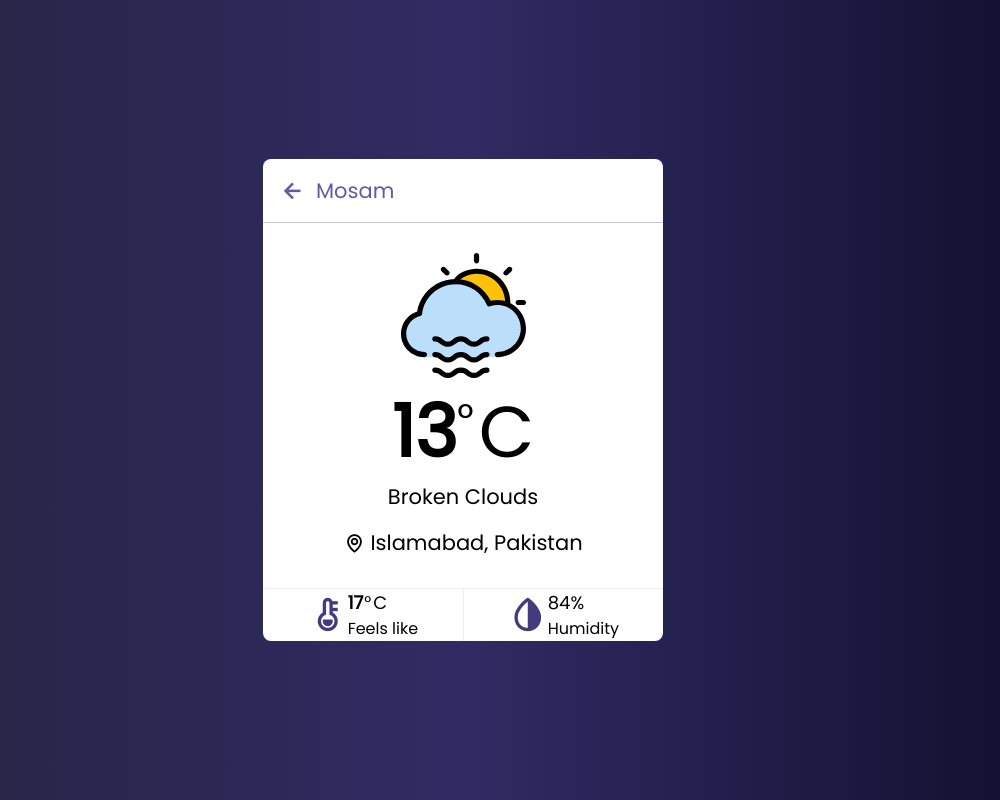
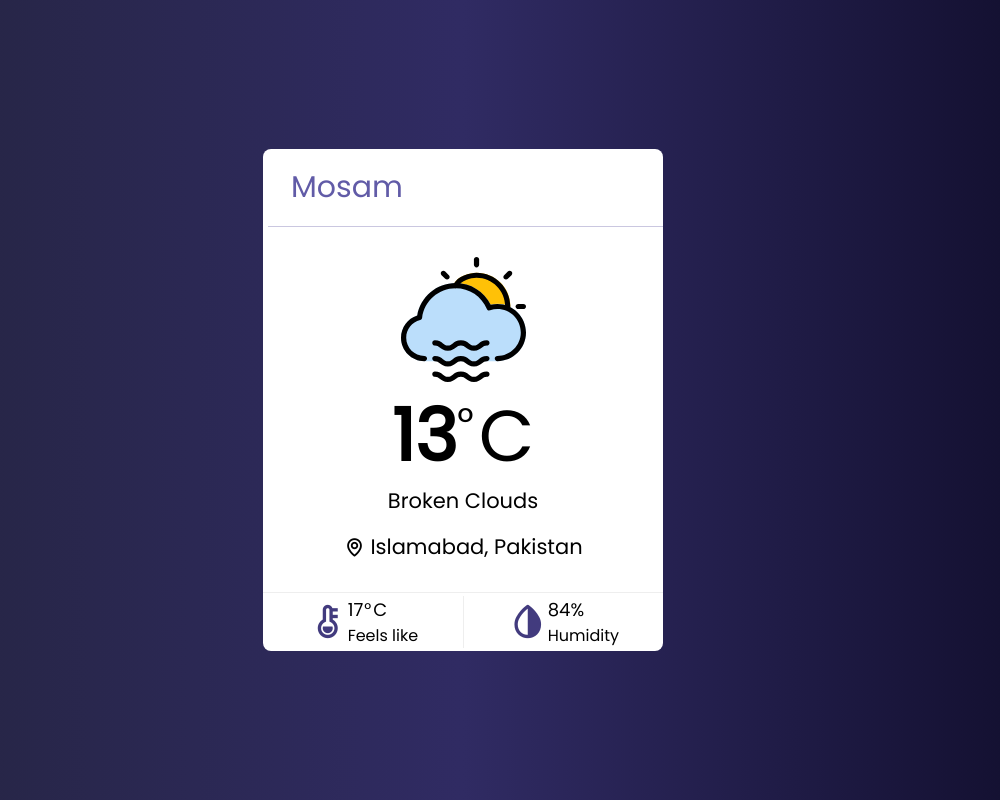
Before and after one commit to usmankh07/Mosam-1.0, a plain HTML site: page index.html in a window 1280 px wide. Shown: the whole page, without its empty margins (177-1177 px from the left). Drawn offline with nearby package versions, Linux system fonts and the light colour scheme.

Commit message:
Updated index.html and styles.css with new features

```diff
--- a/css/styles.css
+++ b/css/styles.css
@@ -33,13 +33,18 @@ body {
 
 header i {
     cursor: pointer;
+    font-size: 0px;
+    margin-right: 8px;
+}
+.wrapper.active header {
     font-size: 30px;
-    margin-right: 8px;
+    margin-left: 5px;
 }
 .wrapper .input-part {
     display: none;
     margin: 20px 25px 30px;
 }
+
 .input-part .info-txt {
     display: none;
     font-size: 17px;
@@ -73,7 +78,7 @@ header i {
     border: 1px solid #a09ccc;
 }
 .input-part input:is(:focus, :valid) {
-    border: 2px solid #423b7e;
+    border: 2px solid #8881c2;
 }
 .input-part button {
     color: #fff;
@@ -101,10 +106,13 @@ header i {
 
 .wrapper .weather-part {
     margin: 30px 0 0;
-    display: flex;
+    display: none;
     align-items: center;
     flex-direction: column;
     justify-content: center;
+}
+.wrapper.active .weather-part {
+    display: flex;
 }
 .weather-part img {
     max-width: 125px;
@@ -149,10 +157,12 @@ header i {
     display: flex;
     align-items: center;
     justify-content: center;
+    margin: 3px 0;
 }
 .column i {
     font-size: 40px;
     color: #423b7e;
+
 }
 .column.humidity {
     border-left: 1px solid #eeeeee;
--- a/index.html
+++ b/index.html
@@ -13,7 +13,7 @@
 <body>
 
     <!-- Centered Part - Focused Area -->
-    <div class="wrapper">
+    <div class="wrapper active">
 
         <!-- Name of App written here -->
 
@@ -71,7 +71,7 @@
                         <i class="bx bxs-thermometer"></i>
                         <div class="details">
                             <div class="temp">
-                                <span class="numb">17</span>
+                                <span class="numb-2">17</span>
                                 <span class="deg">°</span>C
                             </div>
                             <p>Feels like</p>
```
